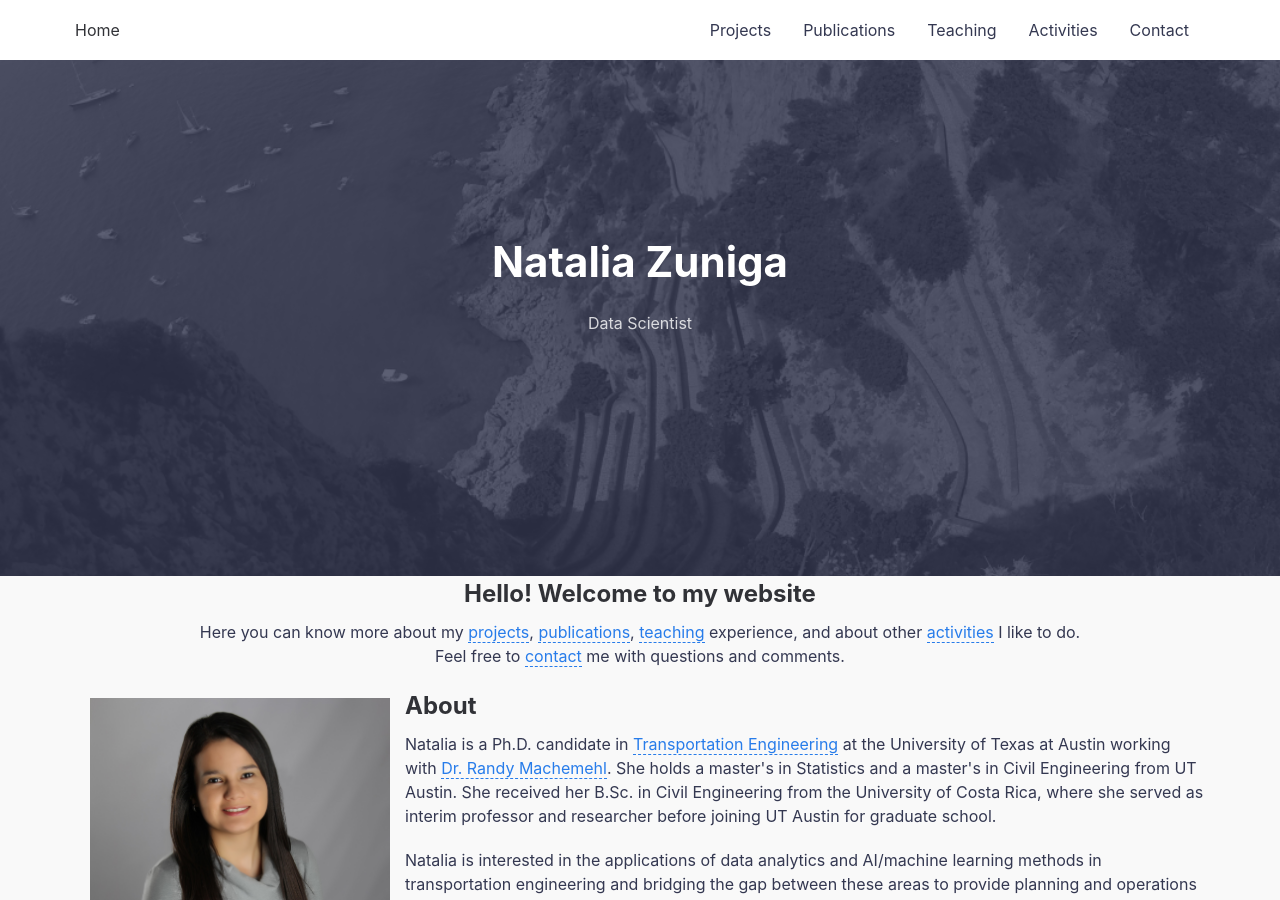
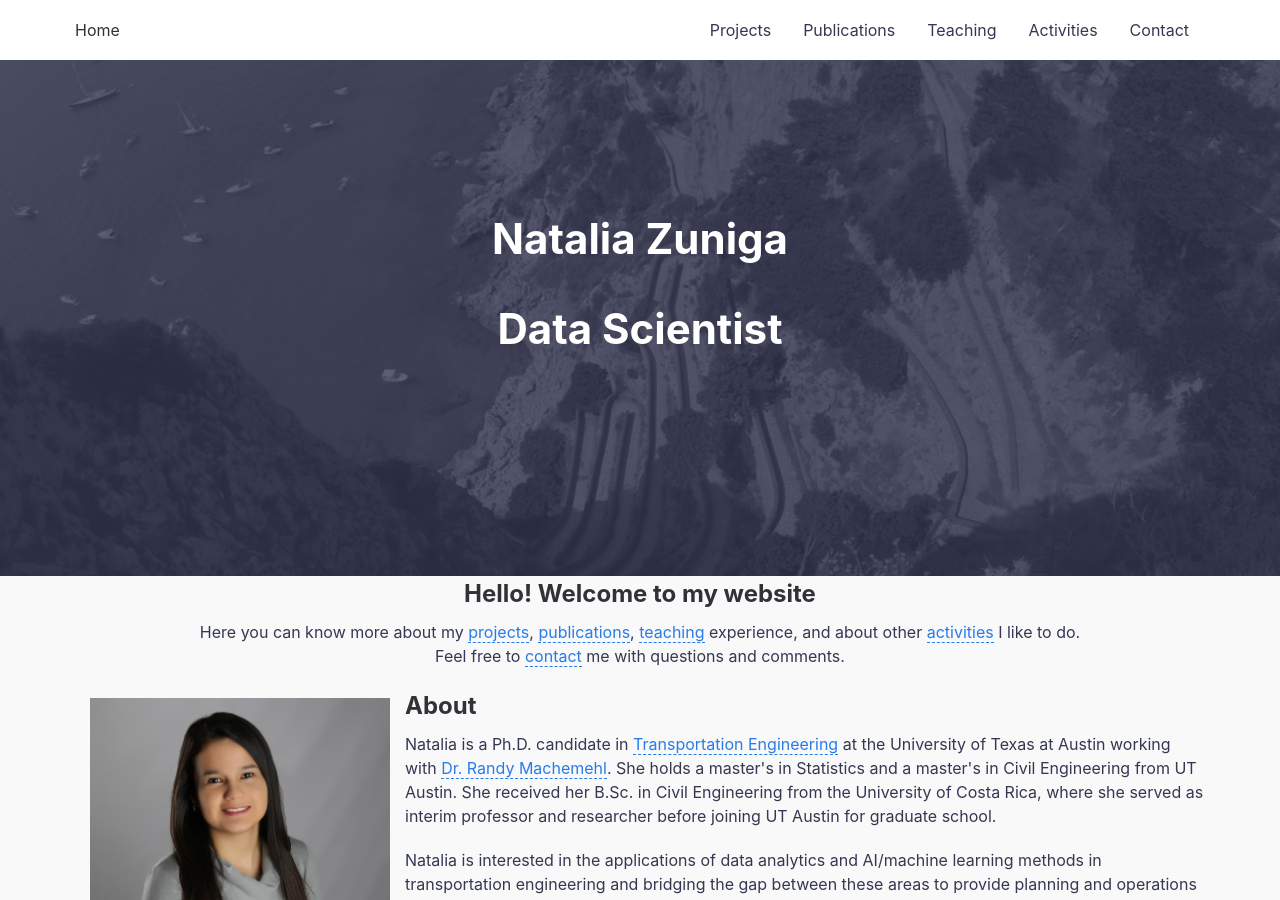
Before and after one commit to nzunigag/nzunigag.github.io, a Jekyll site: the page built from index.md, in a window 1280 px wide and 900 px high. Built offline with Jekyll 4.4.1, drawn with Linux system fonts in a browser that asks for light colours; comment, search, counter and statistics services are not loaded.

Commit message:
Update default.html

```diff
--- a/_layouts/default.html
+++ b/_layouts/default.html
@@ -23,7 +23,7 @@ layout: compress
     <div class="hero lazyload" data-bg="{{site.url}}/assets/img/main.jpg">
       <div class="hero__wrap">
         <h1 class="hero__title">{{ site.title | escape }}</h1>
-        <p class="hero__meta">{{ site.tagline }}</p>
+        <h2 class="hero__title">{{ site.tagline }}</h2>
         </div>
     </div>
 
```
